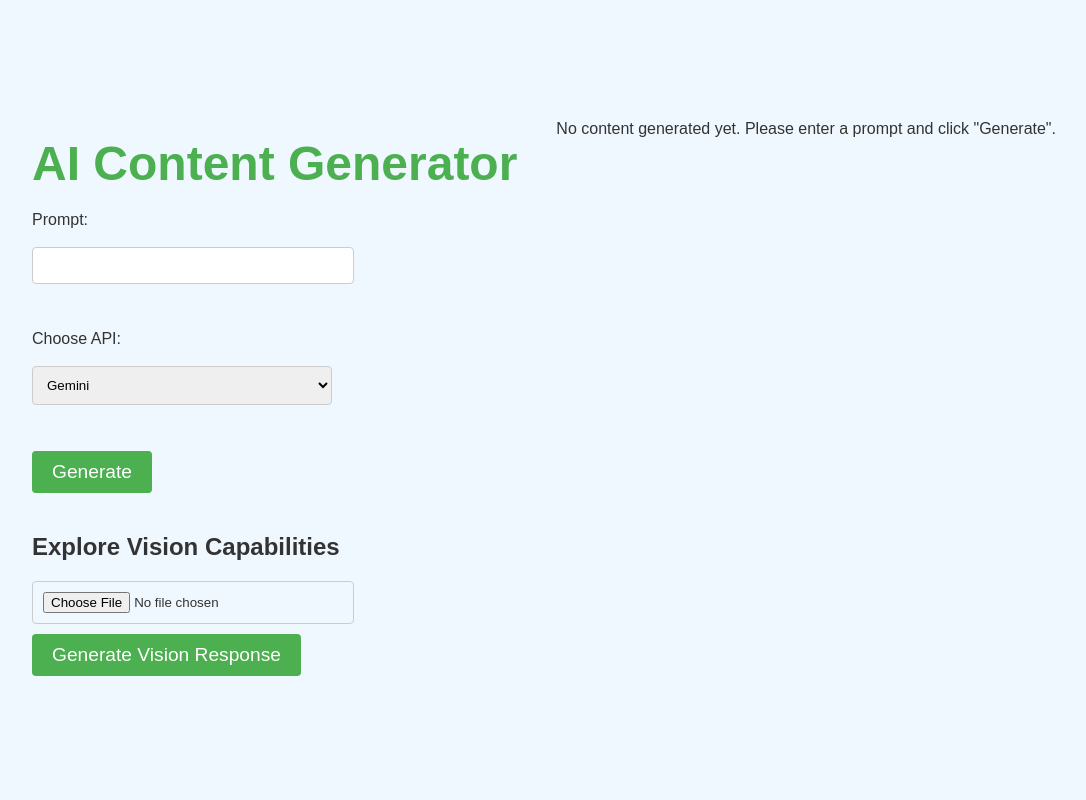
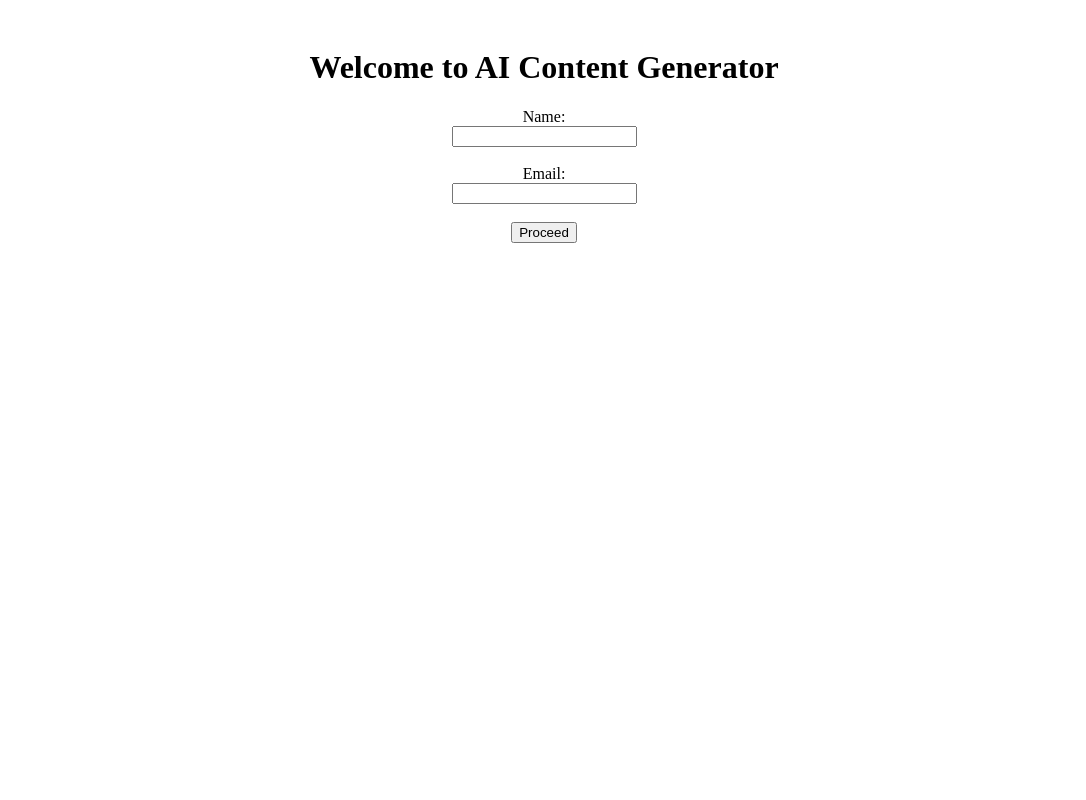
Before and after one commit to JithendraNara/jithssAI, a Flask app: page / in a window 1280 px wide. Shown: the whole page, without its empty margins (96-1182 px from the left). Run offline with Flask 2, Linux system fonts and the light colour scheme.

Commit message:
DELETED THE OPEN AI OPTION AND ADDED THE HOME PAGE WHIHC TAKES NAME AND EMAIL AS INPUT AND THEN REDIRECTS TO THE INDEX PAGE

```diff
--- a/app.py
+++ b/app.py
@@ -1,53 +1,72 @@
-from flask import Flask, render_template, request
+from flask import Flask, render_template, request, redirect, url_for
+from flask_sqlalchemy import SQLAlchemy
 import google.generativeai as genai
-import openai
 import os
 
 app = Flask(__name__)
 
-# Set API keys from environment variables
+# Set API key from environment variables
 genai.configure(api_key=os.environ["GOOGLE_API_KEY"])
-openai.api_key = os.environ["OPENAI_API_KEY"]
+
+# Configure the SQLAlchemy part of the app instance
+app.config['SQLALCHEMY_DATABASE_URI'] = 'sqlite:///users.db'
+app.config['SQLALCHEMY_TRACK_MODIFICATIONS'] = False
+
+# Create the SQLAlchemy db instance
+db = SQLAlchemy(app)
+
+# Define a User model
+class User(db.Model):
+    id = db.Column(db.Integer, primary_key=True)
+    name = db.Column(db.String(100), nullable=False)
+    email = db.Column(db.String(100), nullable=False)
+
+# Create the database and the db table
+with app.app_context():
+    db.create_all()
+
 @app.route('/health')
 def health_check():
     return 'Healthy', 200
+
 @app.route('/', methods=['GET', 'POST'])
+def home():
+    if request.method == 'POST':
+        name = request.form['name']
+        email = request.form['email']
+
+        # Save user to the database
+        new_user = User(name=name, email=email)
+        db.session.add(new_user)
+        db.session.commit()
+
+        return redirect(url_for('index', name=name, email=email))
+    return render_template('home.html')
+
+@app.route('/app', methods=['GET', 'POST'])
 def index():
+    name = request.args.get('name')
+    email = request.args.get('email')
     generated_text = None
     error_message = None
     if request.method == 'POST':
         user_input = request.form['prompt']
-        api_choice = request.form.get('api_choice', 'gemini')  # Use 'gemini' as default if not provided
         print("User Input:", user_input)  # Debugging: Print the user input
-        print("API Choice:", api_choice)  # Debugging: Print the API choice
 
         try:
-            if api_choice == 'gemini':
-                model = genai.GenerativeModel("gemini-1.5-flash")
-                response = model.generate_content(user_input)
-                generated_text = ""
-                for candidate in response.candidates:
-                    for part in candidate.content.parts:
-                        generated_text += part.text + "\n"
-            elif api_choice == 'openai':
-                response = openai.ChatCompletion.create(
-                    model="gpt-3.5-turbo",
-                    messages=[
-                        {"role": "system", "content": "You are a helpful assistant."},
-                        {"role": "user", "content": user_input}
-                    ],
-                    max_tokens=100
-                )
-                generated_text = response.choices[0].message['content'].strip()
-            else:
-                error_message = "Invalid API choice."
+            model = genai.GenerativeModel("gemini-1.5-flash")
+            response = model.generate_content(user_input)
+            generated_text = ""
+            for candidate in response.candidates:
+                for part in candidate.content.parts:
+                    generated_text += part.text + "\n"
         except Exception as e:
             error_message = str(e)
 
         # Debugging: Print the generated text to the console
         print("Generated Text:", generated_text)
 
-    return render_template('index.html', generated_text=generated_text, error_message=error_message)
+    return render_template('index.html', name=name, email=email, generated_text=generated_text, error_message=error_message)
 
 if __name__ == '__main__':
     app.run(debug=True)
--- /dev/null
+++ b/templates/home.html
@@ -0,0 +1,33 @@
+<!DOCTYPE html>
+<html lang="en">
+<head>
+    <meta charset="UTF-8">
+    <meta name="viewport" content="width=device-width, initial-scale=1.0">
+    <title>Welcome</title>
+    <style>
+        .container {
+            max-width: 800px;
+            margin: 0 auto;
+            padding: 20px;
+            text-align: center;
+        }
+        .form-container {
+            margin-bottom: 20px;
+        }
+    </style>
+</head>
+<body>
+    <div class="container">
+        <div class="form-container">
+            <h1>Welcome to AI Content Generator</h1>
+            <form method="POST">
+                <label for="name">Name:</label><br>
+                <input type="text" id="name" name="name" required><br><br>
+                <label for="email">Email:</label><br>
+                <input type="email" id="email" name="email" required><br><br>
+                <input type="submit" value="Proceed">
+            </form>
+        </div>
+    </div>
+</body>
+</html>
--- a/templates/index.html
+++ b/templates/index.html
@@ -5,91 +5,28 @@
     <meta name="viewport" content="width=device-width, initial-scale=1.0">
     <title>AI Content Generator</title>
     <style>
-        body {
-            font-family: Arial, sans-serif;
-            background-color: #f0f8ff;
-            color: #333;
-            margin: 0;
-            padding: 0;
-            display: flex;
-            flex-direction: column;
-            align-items: center;
-            justify-content: center;
-            height: 100vh;
-        }
         .container {
-            display: flex;
-            flex-direction: row;
-            align-items: flex-start;
-            justify-content: flex-start;
-            width: 80%;
-            max-width: 1200px;
+            max-width: 800px;
+            margin: 0 auto;
+            padding: 20px;
+            text-align: center;
         }
         .form-container {
-            flex: 1;
-            margin-right: 20px;
-            text-align: left;
-        }
-        h1 {
-            color: #4CAF50;
-            font-size: 3em;
             margin-bottom: 20px;
         }
-        form {
-            margin-bottom: 20px;
-            display: flex;
-            flex-direction: column;
-            align-items: flex-start;
-        }
-        .vision-prompt {
-            margin-bottom: 20px;
-            display: flex;
-            flex-direction: column;
-            align-items: flex-start;
-        }
-        input[type="text"], input[type="file"], select {
-            padding: 10px;
-            width: 300px;
-            border: 1px solid #ccc;
-            border-radius: 4px;
-            margin-bottom: 10px;
-        }
-        input[type="submit"] {
-            padding: 10px 20px;
-            background-color: #4CAF50;
-            color: white;
-            border: none;
-            border-radius: 4px;
-            cursor: pointer;
-            font-size: 1.2em;
-        }
-        input[type="submit"]:hover {
-            background-color: #45a049;
+        .generated-content-container {
+            margin-top: 20px;
         }
         .generated-content {
-            background-color: #fff;
-            padding: 20px;
+            white-space: pre-wrap; /* Preserve whitespace and line breaks */
             border: 1px solid #ccc;
-            border-radius: 4px;
-            width: 80%;
-            max-width: 600px;
-            margin-top: 20px;
-            white-space: pre-wrap;
-            font-size: 1.1em;
+            padding: 10px;
+            background-color: #f9f9f9;
+            text-align: left;
         }
         .loading-spinner {
             display: none;
-            border: 16px solid #f3f3f3;
-            border-radius: 50%;
-            border-top: 16px solid #3498db;
-            width: 60px;
-            height: 60px;
-            animation: spin 2s linear infinite;
-            margin-top: 20px;
-        }
-        @keyframes spin {
-            0% { transform: rotate(0deg); }
-            100% { transform: rotate(360deg); }
+            margin-top: 10px;
         }
         .error-message {
             color: red;
@@ -107,33 +44,24 @@
     <div class="container">
         <div class="form-container">
             <h1>AI Content Generator</h1>
+            <p>Welcome, {{ name }} ({{ email }})</p>
             <form method="POST" onsubmit="showLoadingSpinner()">
                 <label for="prompt">Prompt:</label><br>
                 <input type="text" id="prompt" name="prompt" required><br><br>
-                <label for="api_choice">Choose API:</label><br>
-                <select id="api_choice" name="api_choice" required>
-                    <option value="gemini">Gemini</option>
-                    <option value="openai">OpenAI</option>
-                </select><br><br>
                 <input type="submit" value="Generate">
             </form>
-            <div class="vision-prompt">
-                <h2>Explore Vision Capabilities</h2>
-                <input type="file" id="image_file" name="image_file" accept="image/*">
-                <input type="submit" value="Generate Vision Response">
-            </div>
-            <div id="loading-spinner" class="loading-spinner"></div>
+            <div id="loading-spinner" class="loading-spinner">Loading...</div>
         </div>
         <div class="generated-content-container">
             {% if generated_text %}
                 <div class="generated-content">
-                    <h2>Generated Content:</h2>
-                    <pre>{{ generated_text }}</pre>
+                    {{ generated_text }}
                 </div>
-            {% elif error_message %}
-                <p class="error-message">{{ error_message }}</p>
-            {% else %}
-                <p>No content generated yet. Please enter a prompt and click "Generate".</p>
+            {% endif %}
+            {% if error_message %}
+                <div class="error-message">
+                    {{ error_message }}
+                </div>
             {% endif %}
         </div>
     </div>
```
Also changed, not shown: opossum.html (added, +80 -0 lines).
